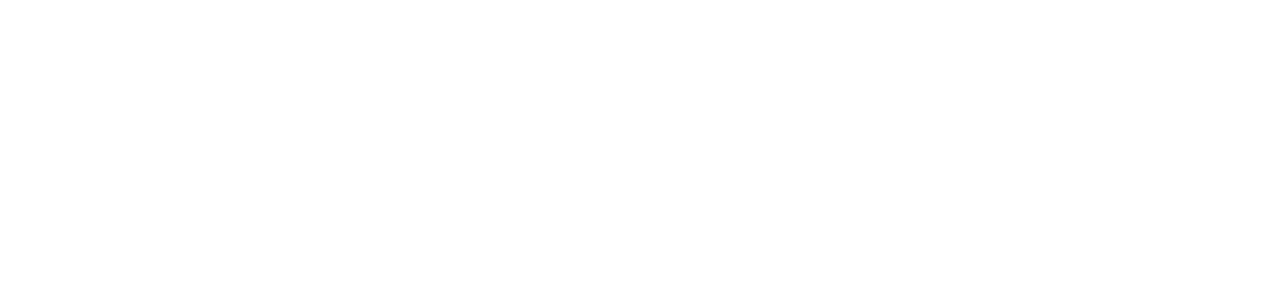
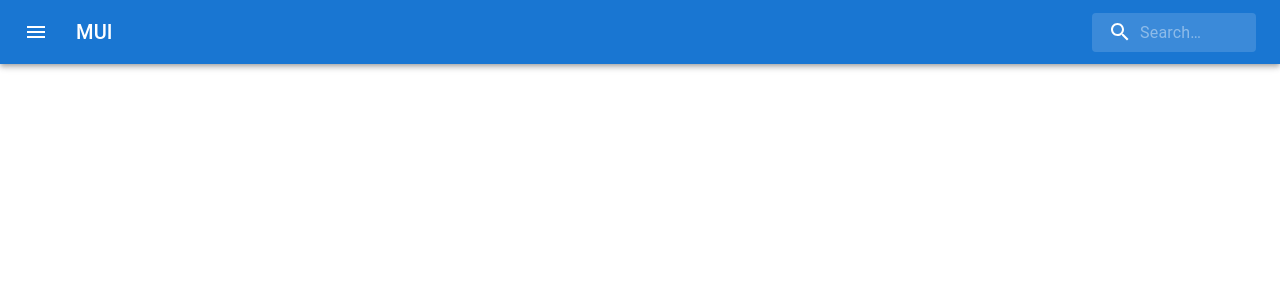
Before and after one commit to bdejene19/getTraded, a React (Create React App) app in the folder client/: page / in a window 1280 px wide. Before the commit this address had no page. Shown: the top 300 px of the page. Built offline with nearby package versions, Linux system fonts and the light colour scheme.

Commit message:
began working on homepage/setting up frontend routes

```diff
--- a/client/src/App.js
+++ b/client/src/App.js
@@ -2,12 +2,15 @@
 import "./App.css";
 import styled from "styled-components";
 import { Routes, Route, BrowserRouter } from "react-router-dom";
+import { Home } from "./pages/Home";
 
 function App() {
   return (
     <GlobalStyles>
       <BrowserRouter>
-        <Routes></Routes>
+        <Routes>
+          <Route path="/" element={<Home></Home>}></Route>
+        </Routes>
       </BrowserRouter>
     </GlobalStyles>
   );
--- /dev/null
+++ b/client/src/components/Nav/Navbar.js
@@ -0,0 +1,89 @@
+import * as React from "react";
+import { styled, alpha } from "@mui/material/styles";
+import AppBar from "@mui/material/AppBar";
+import Box from "@mui/material/Box";
+import Toolbar from "@mui/material/Toolbar";
+import IconButton from "@mui/material/IconButton";
+import Typography from "@mui/material/Typography";
+import InputBase from "@mui/material/InputBase";
+import MenuIcon from "@mui/icons-material/Menu";
+import SearchIcon from "@mui/icons-material/Search";
+
+const Search = styled("div")(({ theme }) => ({
+  position: "relative",
+  borderRadius: theme.shape.borderRadius,
+  backgroundColor: alpha(theme.palette.common.white, 0.15),
+  "&:hover": {
+    backgroundColor: alpha(theme.palette.common.white, 0.25),
+  },
+  marginLeft: 0,
+  width: "100%",
+  [theme.breakpoints.up("sm")]: {
+    marginLeft: theme.spacing(1),
+    width: "auto",
+  },
+}));
+
+const SearchIconWrapper = styled("div")(({ theme }) => ({
+  padding: theme.spacing(0, 2),
+  height: "100%",
+  position: "absolute",
+  pointerEvents: "none",
+  display: "flex",
+  alignItems: "center",
+  justifyContent: "center",
+}));
+
+const StyledInputBase = styled(InputBase)(({ theme }) => ({
+  color: "inherit",
+  "& .MuiInputBase-input": {
+    padding: theme.spacing(1, 1, 1, 0),
+    // vertical padding + font size from searchIcon
+    paddingLeft: `calc(1em + ${theme.spacing(4)})`,
+    transition: theme.transitions.create("width"),
+    width: "100%",
+    [theme.breakpoints.up("sm")]: {
+      width: "12ch",
+      "&:focus": {
+        width: "20ch",
+      },
+    },
+  },
+}));
+
+export const Navbar = () => {
+  return (
+    <Box sx={{ flexGrow: 1 }}>
+      <AppBar position="static">
+        <Toolbar>
+          <IconButton
+            size="large"
+            edge="start"
+            color="inherit"
+            aria-label="open drawer"
+            sx={{ mr: 2 }}
+          >
+            <MenuIcon />
+          </IconButton>
+          <Typography
+            variant="h6"
+            noWrap
+            component="div"
+            sx={{ flexGrow: 1, display: { xs: "none", sm: "block" } }}
+          >
+            MUI
+          </Typography>
+          <Search>
+            <SearchIconWrapper>
+              <SearchIcon />
+            </SearchIconWrapper>
+            <StyledInputBase
+              placeholder="Search…"
+              inputProps={{ "aria-label": "search" }}
+            />
+          </Search>
+        </Toolbar>
+      </AppBar>
+    </Box>
+  );
+};
--- a/client/src/pages/Home.js
+++ b/client/src/pages/Home.js
@@ -1,6 +1,18 @@
 import React from "react";
 import styled from "styled-components";
+// import Nav from "../components/Nav";
+import { Navbar } from "../components/Nav/Navbar";
 
 export const Home = () => {
-  return <div></div>;
+  return (
+    <HomeContainer>
+      <Navbar></Navbar>
+      {/* <Nav></Nav> */}
+    </HomeContainer>
+  );
 };
+const HomeContainer = styled.div`
+  display: flex;
+  flex-direction: column;
+  width: 100%  min-height: 100vh;
+`;
```
Also changed, not shown: client/src/components/Nav/index.js (+8 -15 lines).
